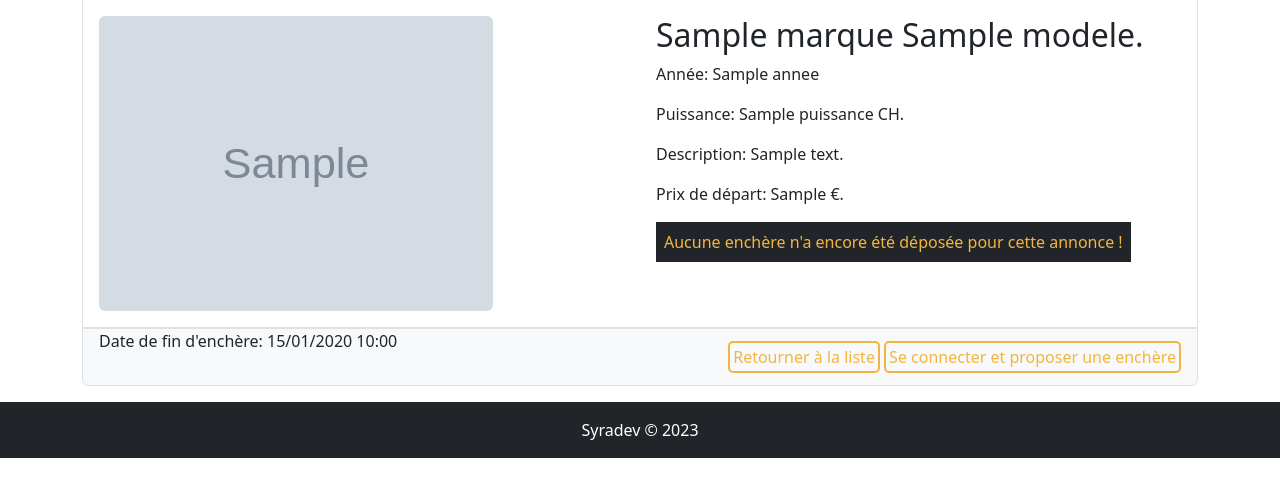
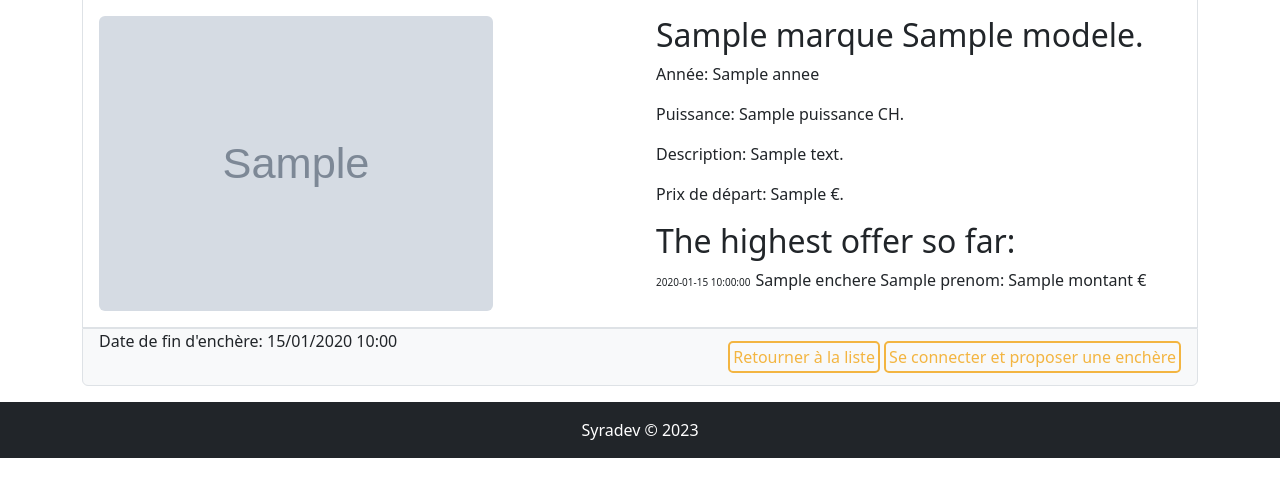
Before and after one commit to Tomasspit2/projectMVC, a PHP site: template src/View/Annonce/show.html.twig in a window 1280 px wide. Shown: the part 157-654 px from the top of the page. Run offline with PHP 8.4, Linux system fonts and the light colour scheme; the template is opened without the code that fills it: most values are stand-ins (such as "Sample title", 1, 10 or a date in 2020); grey boxes marked "Sample" are stand-in pictures; some libraries are stand-ins or nearby versions.

Commit message:
created the function for showing the enchere per item

```diff
--- a/src/Controller/AnnonceController.php
+++ b/src/Controller/AnnonceController.php
@@ -26,10 +26,14 @@ class AnnonceController extends AbstractController
     {
         $auctionManager = new AuctionManager();
         $annonce = $auctionManager->selectAnnonceAndAuctionById($id);
+        $enchere = $auctionManager->selectUserAndEnchere($id);
 
         return $this->twig->render(
             'annonce/show.html.twig',
-            ['annonce' => $annonce]
+            [
+                'annonce' => $annonce,
+                'enchere' => $enchere
+            ]
         );
     }
 
--- a/src/View/Annonce/show.html.twig
+++ b/src/View/Annonce/show.html.twig
@@ -14,8 +14,14 @@
                 <p>Description: {{ annonce.description }}</p>
                 <p>Prix de départ: {{ annonce.prix_depart }} €.</p>
                 <div>
-                    {{ dump(annonce.montant) }}
-                    <p class="bg-dark text-yellow p-2 text-align-center">Aucune enchère n'a encore été déposée pour cette annonce !</p>
+                    {% if enchere == false %}
+                        <p class="bg-dark text-yellow p-2 text-align-center">Aucune enchère n'a encore été déposée pour cette annonce !</p>
+                    {% else %}
+                        <div>
+                            <h2>The highest offer so far:</h2>
+                            <p><span style="font-size: 10px; margin-right: 5px">{{ enchere.date }}</span>{{ enchere.nom }} {{ enchere.prenom }}: {{ enchere. montant}} €</p>
+                        </div>
+                    {% endif %}
                 </div>
             </div>
         </div>
```
Also changed, not shown: src/Model/AuctionManager.php (+42 -5 lines).
